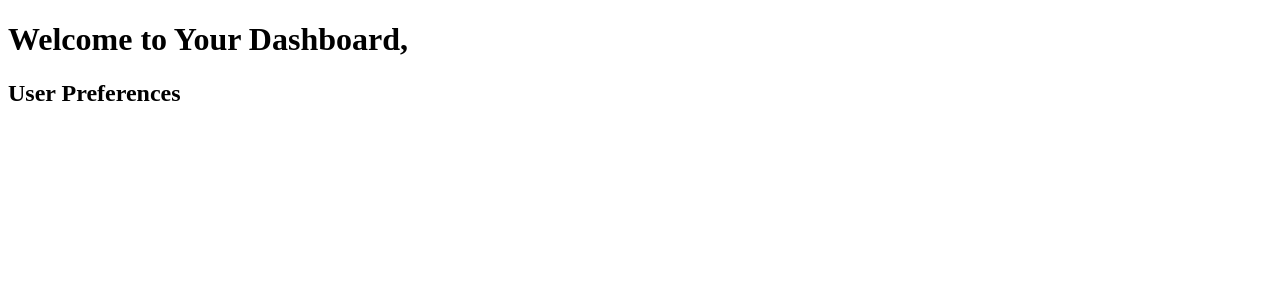
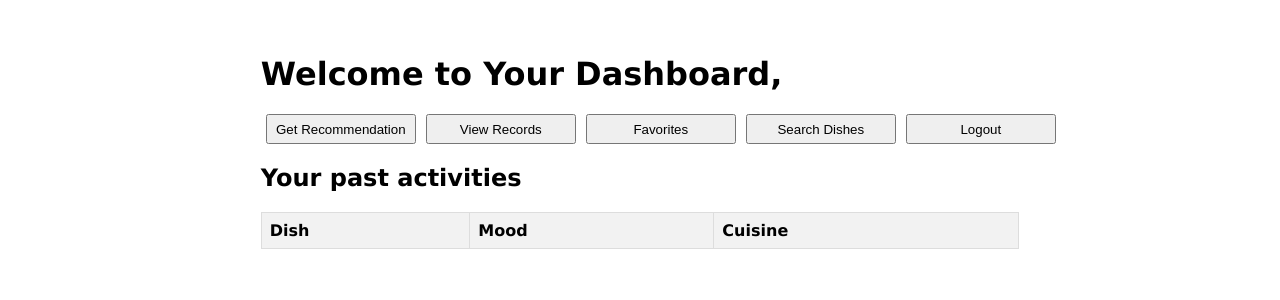
Before and after one commit to jsebasbermu/FoodRecommendApp, a Vue app in the folder frontend/food_app_recommendation/: page /userDashboard in a window 1280 px wide. Shown: the top 300 px of the page. Built offline with nearby package versions, Linux system fonts and the light colour scheme.

Commit message:
Update UserDashboard.vue
Added more buttons for features.

```diff
--- a/frontend/food_app_recommendation/src/components/UserDashboard.vue
+++ b/frontend/food_app_recommendation/src/components/UserDashboard.vue
@@ -1,38 +1,43 @@
-        <!-- <div>
-            <h2>Past Preferences</h2>
+
+<template>
+    <div class="user-dashboard">
+        <div> <h1>Welcome to Your Dashboard, {{ userName }}</h1></div>
+        <div class="button-group">
+            <router-link to="/moodCuisineSelection">
+                <button>Get Recommendation</button>
+            </router-link>
+            <button>View Records</button>
+            <button>Favorites</button>
+            <button>Search Dishes</button>
+            <router-link to="/" @click="logout">
+                <button>Logout</button>
+            </router-link>
+
+        </div>
+        <div>
+            <h2>Your past activities</h2>
+            <!-- <ul>
+                <li v-for="preference in userPreferences" :key="preference.userPreferencesId">
+                    Dish: {{ preference.dish.dishName }}, Mood: {{ preference.mood.moodName }}, Cuisine: {{ preference.cuisine.cuisineName }}
+                </li>
+            </ul> -->
             <table>
                 <thead>
                     <tr>
-                <th>Preference ID</th>
-                <th>User</th>
+                    <th>Dish</th>
                     <th>Mood</th>
                     <th>Cuisine</th>
                     </tr>
                 </thead>
                 <tbody>
-                <tr v-for="preference in pastPreferences" :key="preference.userPreferencesId">
-                <td>{{ preference.userPreferencesId }}</td>
-                <td>{{ preference.user.name }}</td>
-                <td>{{ preference.mood.name }}</td>
-                <td>{{ preference.cuisine.name }}</td>
+                    <tr v-for="preference in userPreferences" :key="preference.userPreferencesId">
+                    <td>{{ preference.dish.dishName }}</td>
+                    <td>{{ preference.mood.moodName }}</td>
+                    <td>{{ preference.cuisine.cuisineName }}</td>
                     </tr>
                 </tbody>
                 </table>
-        </div> -->
-<template>
-    <div>
-        <div> <h1>Welcome to Your Dashboard, {{ userName }}</h1></div>
-        <div>
-            <h2>User Preferences</h2>
-            <ul>
-                <li v-for="preference in userPreferences" :key="preference.userPreferencesId">
-                    Mood: {{ preference.mood.moodName }}, Cuisine: {{ preference.cuisine.cuisineName }}
-                </li>
-            </ul>
         </div>
-
-
-
     </div>
 </template>
 
@@ -76,6 +81,11 @@ export default {
                 .catch(error => {
                     console.error('Error fetching user preferences:', error);
                 });
+        },
+        logout(event){
+            event.preventDefault();
+            // Remove student ID from localStorage
+            localStorage.removeItem('userId');
         }
     },
     mounted(){
@@ -87,5 +97,50 @@ export default {
 </script>
 
 <style>
+.user-dashboard{
+    font-family: 'Lucida Sans', 'Lucida Sans Regular', 'Lucida Grande', 'Lucida Sans Unicode', Geneva, Verdana, sans-serif;
+    padding-top: 2%;
+    padding-left: 20%;
+    padding-right: 20%;
+}
 
+/* table style */
+table {
+    width: 100%;
+    border-collapse: collapse;
+    margin-bottom: 20px; /* Optional: Adjust spacing */
+  }
+
+  th, td {
+    border: 1px solid #dddddd;
+    padding: 8px;
+    text-align: left;
+  }
+
+  th {
+    background-color: #f2f2f2;
+    font-weight: bold;
+  }
+
+  tr:nth-child(even) {
+    background-color: #f9f9f9;
+  }
+
+  tr:hover {
+    background-color: #f2f2f2;
+  }
+
+  /* button group style */
+  .button-group {
+  display: flex;
+  justify-content: left;
+}
+
+.button-group button {
+  margin: 0 5px; /* Adjust margin as needed */
+  min-width: 150px;
+  min-height: 30px;
+  width: auto;
+  height: auto;
+}
 </style>
```
Lines whose indentation alone changed are shown as unchanged.
